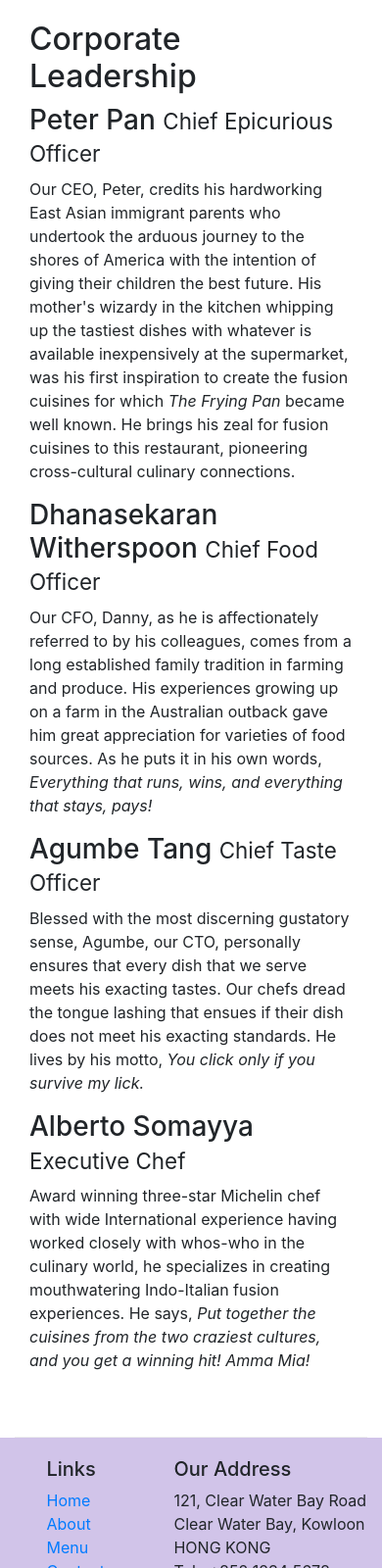
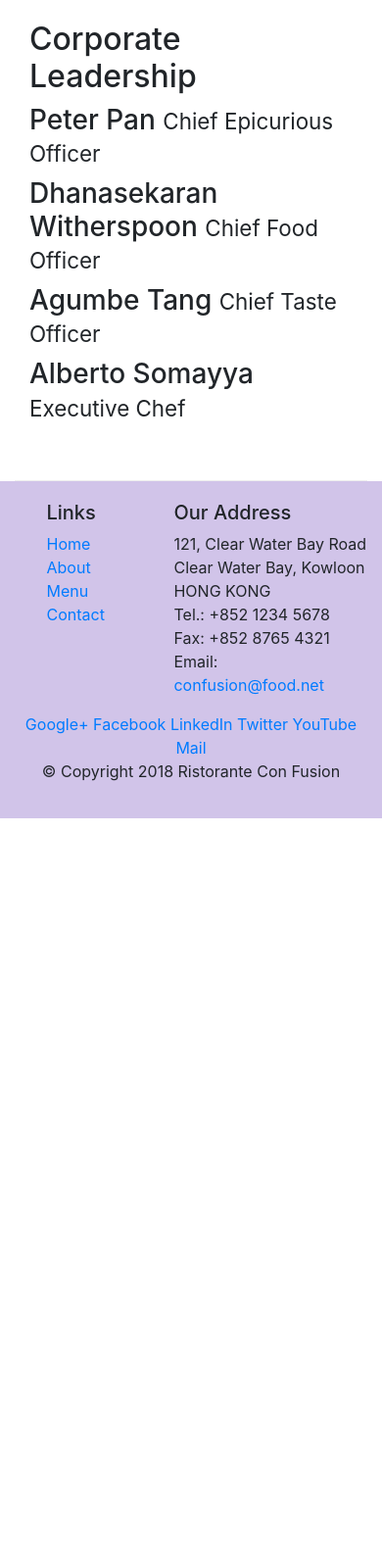
Before and after one commit to levinsamuel/coursera_bootstrap4, a website: page aboutus.html in a window 390 px wide. Shown: the part 1017-2617 px from the top of the page at 98% size. After the commit the page ends 1852 px from the top, so only its background shows below. Drawn offline with nearby package versions, Linux system fonts and the light colour scheme.

Commit message:
hide paragraphs on xs screen

```diff
--- a/aboutus.html
+++ b/aboutus.html
@@ -53,13 +53,13 @@
             <div class="col">
                 <h2>Corporate Leadership</h2>
                 <h3>Peter Pan <small>Chief Epicurious Officer</small></h3>
-                <p>Our CEO, Peter, credits his hardworking East Asian immigrant parents who undertook the arduous journey to the shores of America with the intention of giving their children the best future. His mother's wizardy in the kitchen whipping up the tastiest dishes with whatever is available inexpensively at the supermarket, was his first inspiration to create the fusion cuisines for which <em>The Frying Pan</em> became well known. He brings his zeal for fusion cuisines to this restaurant, pioneering cross-cultural culinary connections.</p>
+                <p class="ldesc d-none d-sm-block">Our CEO, Peter, credits his hardworking East Asian immigrant parents who undertook the arduous journey to the shores of America with the intention of giving their children the best future. His mother's wizardy in the kitchen whipping up the tastiest dishes with whatever is available inexpensively at the supermarket, was his first inspiration to create the fusion cuisines for which <em>The Frying Pan</em> became well known. He brings his zeal for fusion cuisines to this restaurant, pioneering cross-cultural culinary connections.</p>
                 <h3>Dhanasekaran Witherspoon <small>Chief Food Officer</small></h3>
-                <p>Our CFO, Danny, as he is affectionately referred to by his colleagues, comes from a long established family tradition in farming and produce. His experiences growing up on a farm in the Australian outback gave him great appreciation for varieties of food sources. As he puts it in his own words, <em>Everything that runs, wins, and everything that stays, pays!</em></p>
+                <p class="ldesc d-none d-sm-block">Our CFO, Danny, as he is affectionately referred to by his colleagues, comes from a long established family tradition in farming and produce. His experiences growing up on a farm in the Australian outback gave him great appreciation for varieties of food sources. As he puts it in his own words, <em>Everything that runs, wins, and everything that stays, pays!</em></p>
                 <h3>Agumbe Tang <small>Chief Taste Officer</small></h3>
-                <p>Blessed with the most discerning gustatory sense, Agumbe, our CTO, personally ensures that every dish that we serve meets his exacting tastes. Our chefs dread the tongue lashing that ensues if their dish does not meet his exacting standards. He lives by his motto, <em>You click only if you survive my lick.</em></p>
+                <p class="ldesc d-none d-sm-block">Blessed with the most discerning gustatory sense, Agumbe, our CTO, personally ensures that every dish that we serve meets his exacting tastes. Our chefs dread the tongue lashing that ensues if their dish does not meet his exacting standards. He lives by his motto, <em>You click only if you survive my lick.</em></p>
                 <h3>Alberto Somayya <small>Executive Chef</small></h3>
-                <p>Award winning three-star Michelin chef with wide International experience having worked closely with whos-who in the culinary world, he specializes in creating mouthwatering Indo-Italian fusion experiences. He says, <em>Put together the cuisines from the two craziest cultures, and you get a winning hit! Amma Mia!</em></p>
+                <p class="ldesc d-none d-sm-block">Award winning three-star Michelin chef with wide International experience having worked closely with whos-who in the culinary world, he specializes in creating mouthwatering Indo-Italian fusion experiences. He says, <em>Put together the cuisines from the two craziest cultures, and you get a winning hit! Amma Mia!</em></p>
             </div>
        </div>
 
```
Also changed, not shown: index.html (+3 -3 lines).
